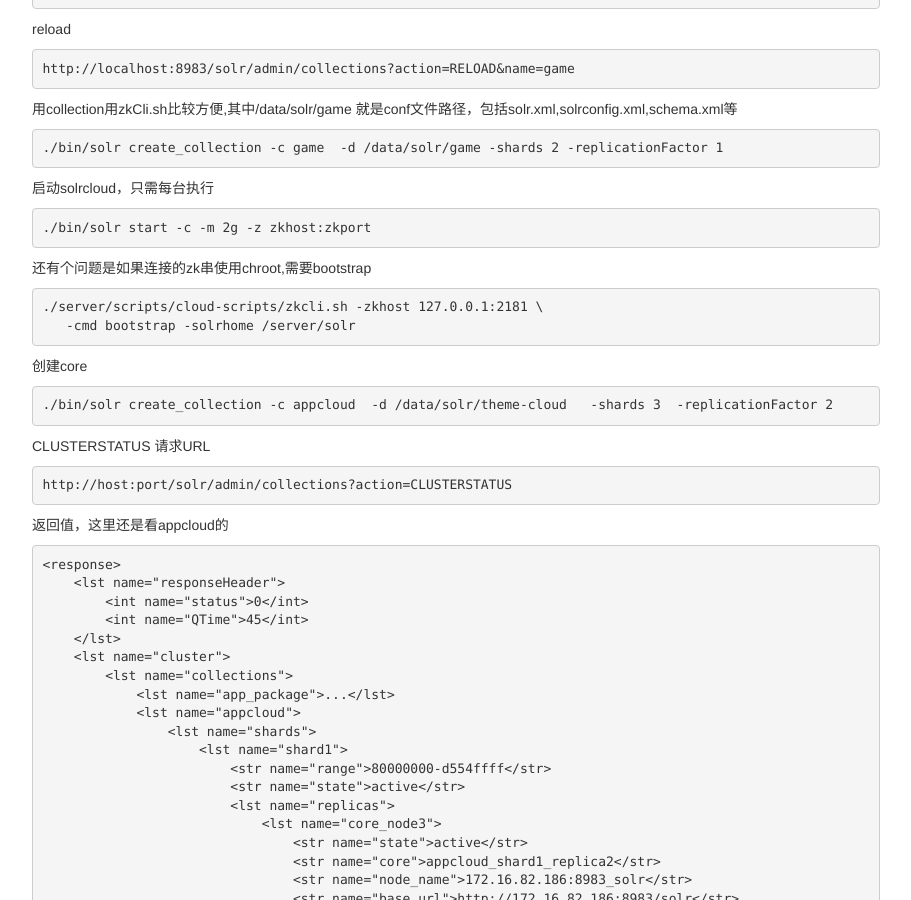
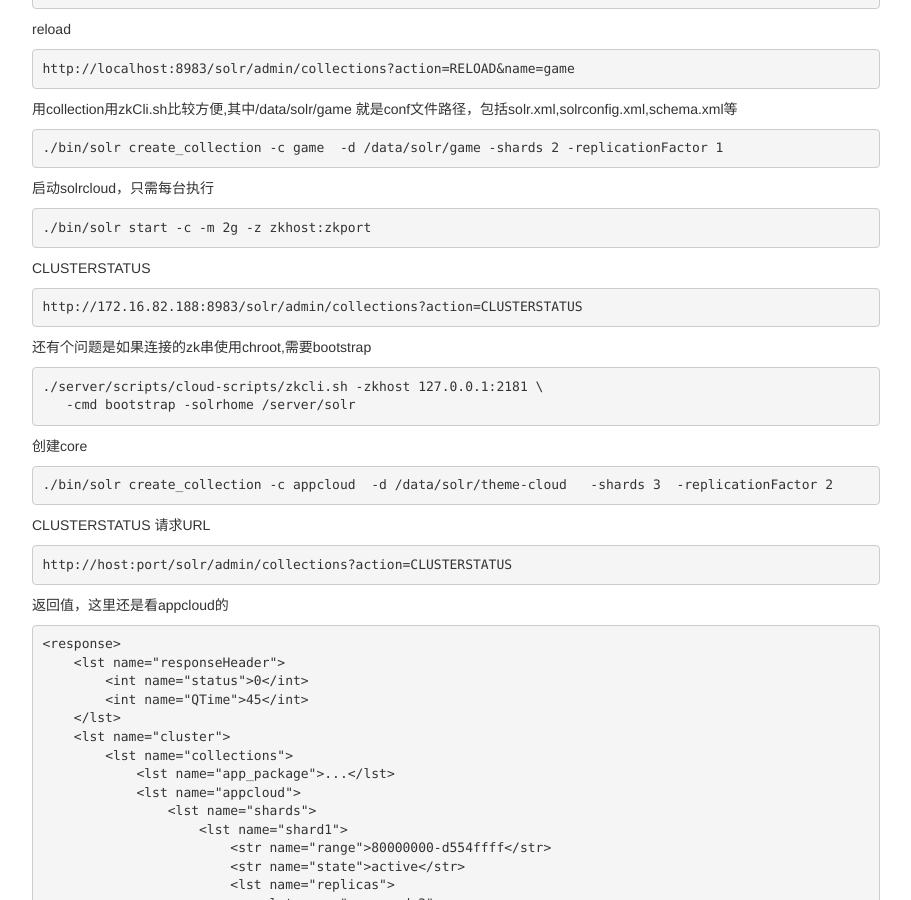
Before and after one commit to luyee/2pc.github.io, a Jekyll site: the page built from _posts/Search/2015-09-17-Solr5.md, in a window 1280 px wide and 900 px high, scrolled down 452 px. Shown: the whole window, without its empty margins (38-949 px from the left). Built offline with Jekyll 4.4.1, drawn with Linux system fonts in a browser that asks for light colours; nearby versions of some CDN libraries; library files that are not in the unit come from our copies; comment, search, counter and statistics services are not loaded.

Commit message:
Update 2015-09-17-Solr5.md

````diff
--- a/_posts/Search/2015-09-17-Solr5.md
+++ b/_posts/Search/2015-09-17-Solr5.md
@@ -40,6 +40,11 @@ http://localhost:8983/solr/admin/collections?action=RELOAD&name=game
 
 ```
 ./bin/solr start -c -m 2g -z zkhost:zkport
+```
+CLUSTERSTATUS
+
+```
+http://172.16.82.188:8983/solr/admin/collections?action=CLUSTERSTATUS
 ```
 
 
````
